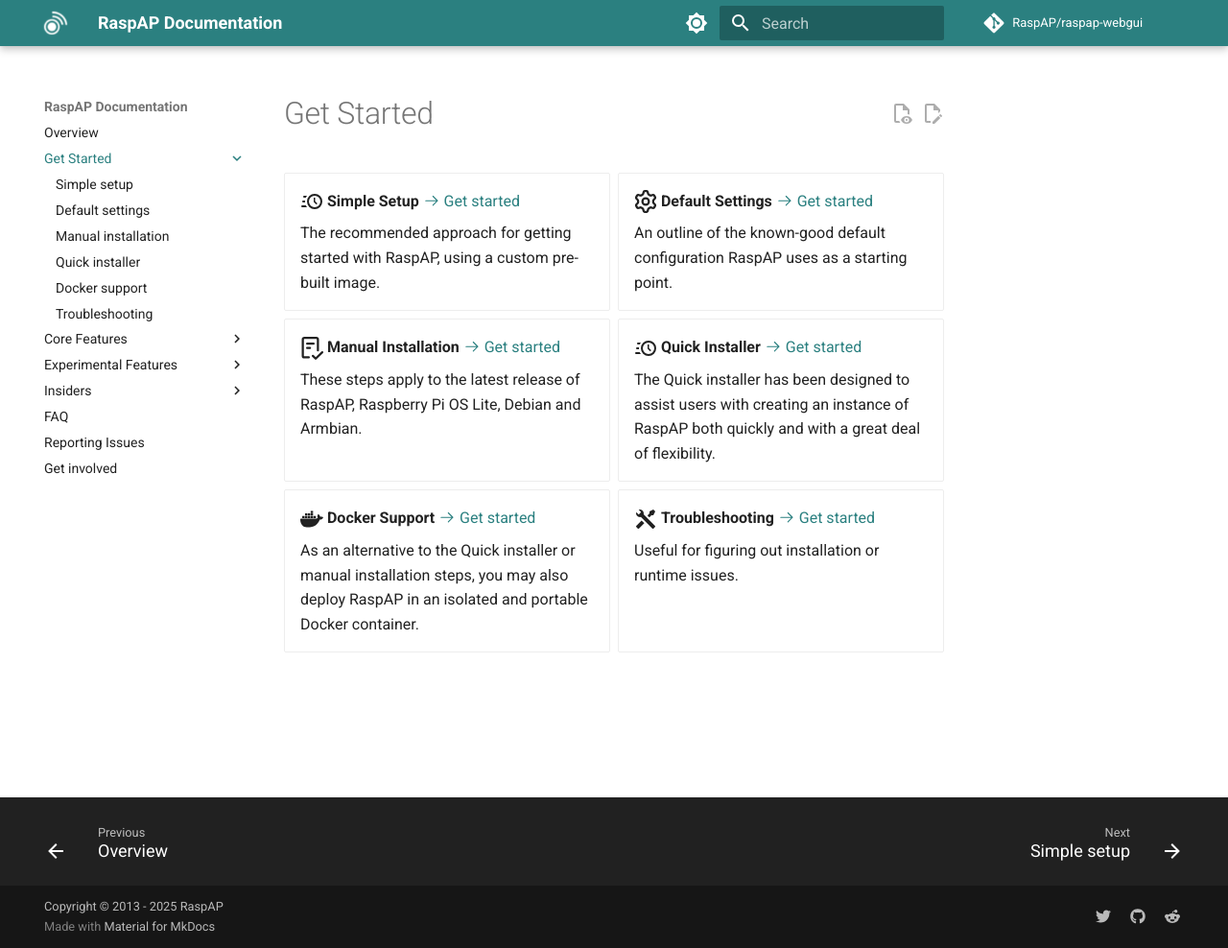
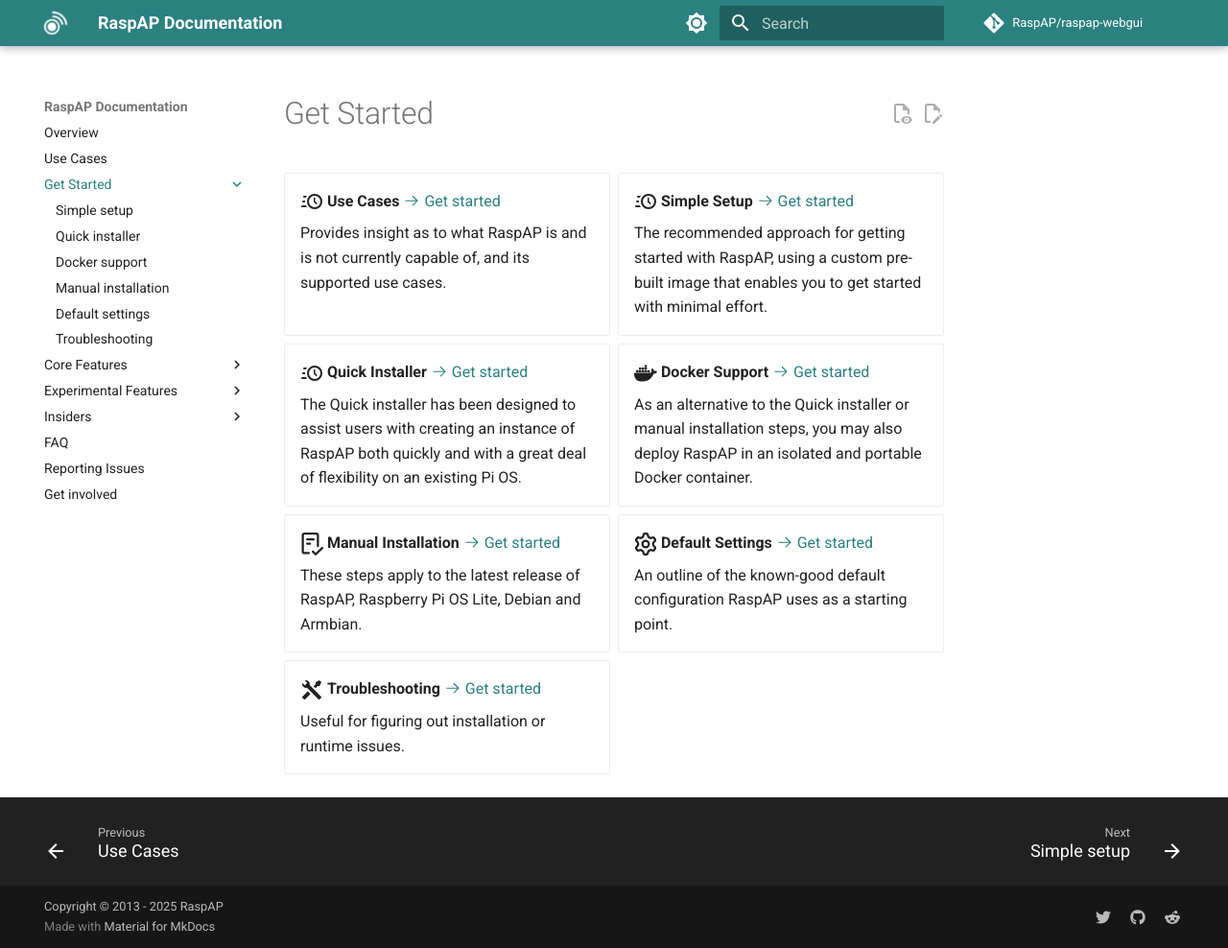
Before and after one commit to RaspAP/raspap-docs, an MkDocs documentation site: the page built from docs/get-started/index.md, in a window 1280 px wide and 988 px high. Shown: the whole window at 96% size. Built offline with MkDocs 1.6.1 and Material for MkDocs 9.7.7, drawn with Linux system fonts in a browser that asks for light colours; comment, search, counter and statistics services are not loaded.

Commit message:
add use cases page

```diff
--- a/docs/get-started/index.md
+++ b/docs/get-started/index.md
@@ -1,24 +1,28 @@
 <div class="grid cards" markdown>
+
+-   :material-clock-fast:{ .lg .middle } __Use Cases__ [:octicons-arrow-right-24: Get started](use-cases.md)
+
+    Provides insight as to what RaspAP is and is not currently capable of, and its supported use cases.
 
 -   :material-clock-fast:{ .lg .middle } __Simple Setup__ [:octicons-arrow-right-24: Get started](simple-setup.md)
 
-    The recommended approach for getting started with RaspAP, using a custom pre-built image.
+    The recommended approach for getting started with RaspAP, using a custom pre-built image that enables you to get started with minimal effort.
 
--   :octicons-gear-16:{ .lg .middle } __Default Settings__ [:octicons-arrow-right-24: Get started](defaults.md)
+-   :material-clock-fast:{ .lg .middle } __Quick Installer__ [:octicons-arrow-right-24: Get started](troubleshooting.md)
 
-    An outline of the known-good default configuration RaspAP uses as a starting point.
+    The Quick installer has been designed to assist users with creating an instance of RaspAP both quickly and with a great deal of flexibility on an existing Pi OS.
+
+-   :simple-docker:{ .lg .middle } __Docker Support__ [:octicons-arrow-right-24: Get started](manual.md)
+
+    As an alternative to the Quick installer or manual installation steps, you may also deploy RaspAP in an isolated and portable Docker container.
 
 -   :octicons-checklist-16:{ .lg .middle } __Manual Installation__ [:octicons-arrow-right-24: Get started](manual.md)
 
     These steps apply to the latest release of RaspAP, Raspberry Pi OS Lite, Debian and Armbian.
 
--   :material-clock-fast:{ .lg .middle } __Quick Installer__ [:octicons-arrow-right-24: Get started](troubleshooting.md)
+-   :octicons-gear-16:{ .lg .middle } __Default Settings__ [:octicons-arrow-right-24: Get started](defaults.md)
 
-    The Quick installer has been designed to assist users with creating an instance of RaspAP both quickly and with a great deal of flexibility.
-
--   :simple-docker:{ .lg .middle } __Docker Support__ [:octicons-arrow-right-24: Get started](manual.md)
-
-    As an alternative to the Quick installer or manual installation steps, you may also deploy RaspAP in an isolated and portable Docker container.
+    An outline of the known-good default configuration RaspAP uses as a starting point.
 
 -   :material-tools:{ .lg .middle } __Troubleshooting__ [:octicons-arrow-right-24: Get started](troubleshooting.md)
 
--- a/mkdocs.yml
+++ b/mkdocs.yml
@@ -6,13 +6,14 @@
 
 nav:
   - Overview: index.md
+  - Use Cases: use-cases.md
   - Get Started:
     - Get Started: get-started/index.md
     - Simple setup: get-started/simple-setup.md
-    - Default settings: get-started/defaults.md
-    - Manual installation: get-started/manual.md
     - Quick installer: get-started/quick-installer.md
     - Docker support: get-started/docker.md
+    - Manual installation: get-started/manual.md
+    - Default settings: get-started/defaults.md
     - Troubleshooting: get-started/troubleshooting.md
   - Core Features:
     - Core Features: features-core/index.md
```
Also changed, not shown: docs/use-cases.md (added, +51 -0 lines), docs/images/connectivity.png (added), docs/images/raspap-uses.svg (added).
